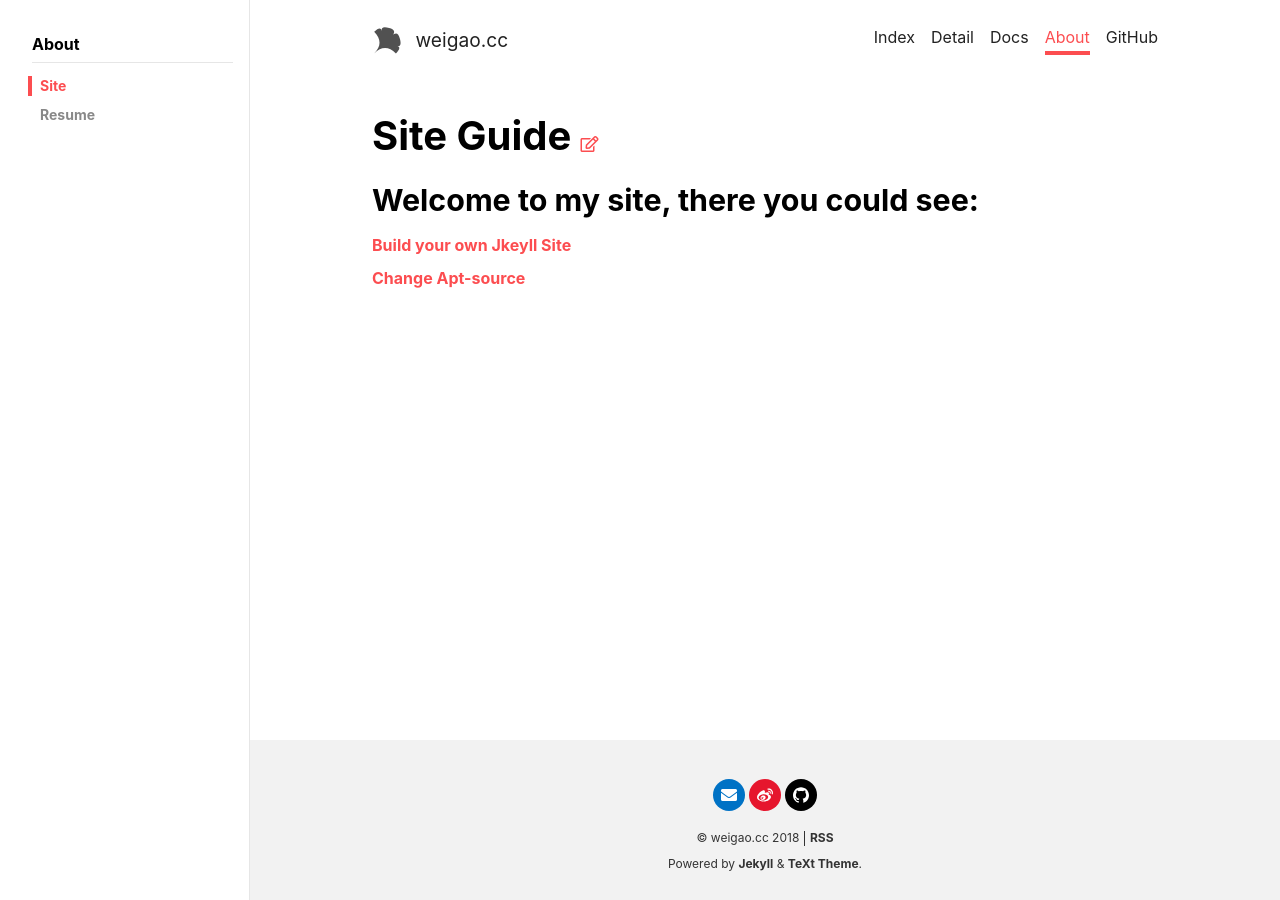
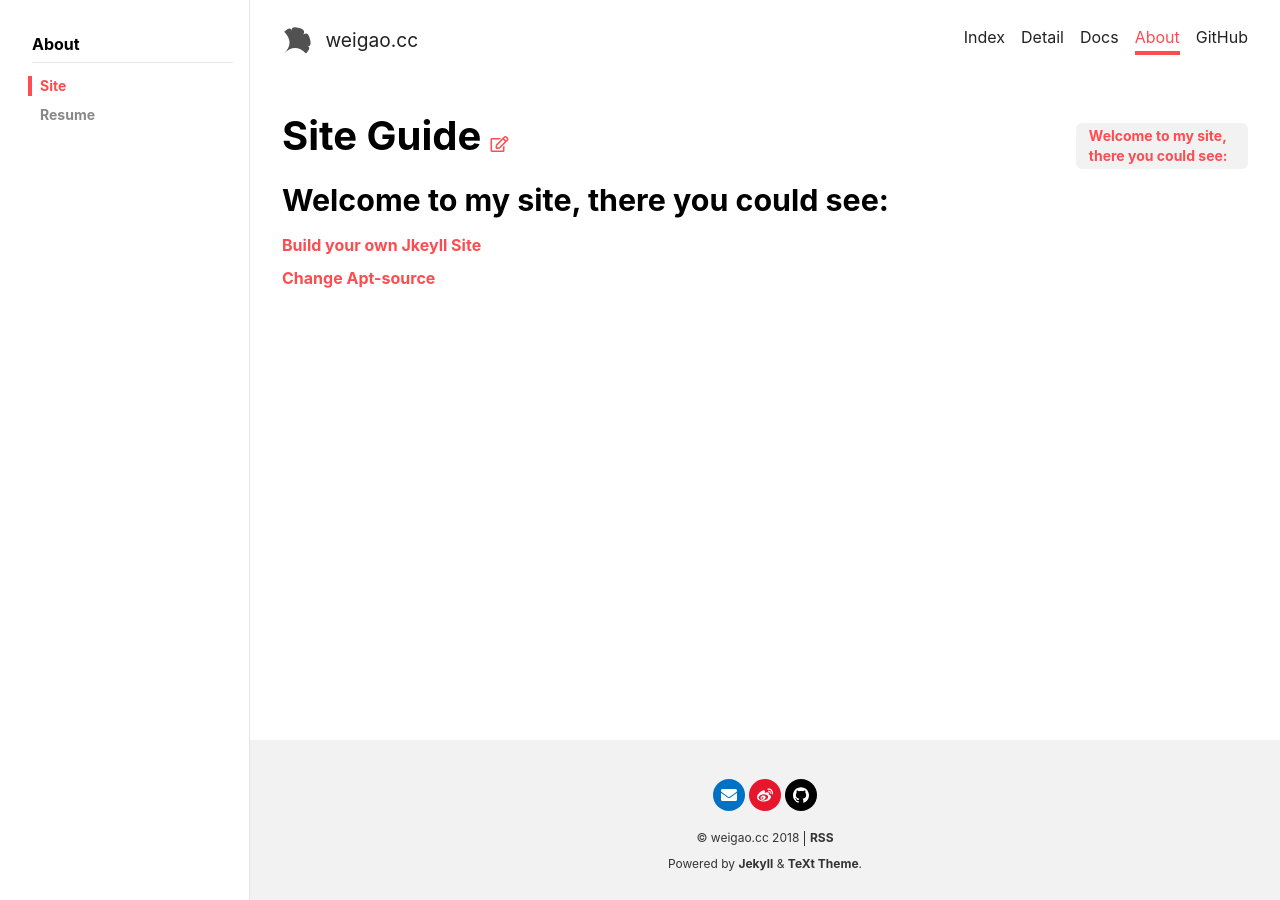
Before and after one commit to chenweigao/jekyll-blog, a Jekyll site: the page built from docs/zh/site_about.md, in a window 1280 px wide. Built offline with Jekyll 4.4.1, drawn with Linux system fonts in a browser that asks for light colours; nearby versions of some CDN libraries.

```diff
--- a/_config.yml
+++ b/_config.yml
@@ -203,13 +203,13 @@ defaults:
   - scope:
       path: "docs/zh"
     values:
-      layout: article
+      layout: page
       sidebar:
         nav: docs-zh
       license: true
       aside:
         toc: true
-      lang: zh
+      lang: en
       show_edit_on_github: true
 
 
```
Also changed, not shown: docs/zh/about.md (renamed from about.md), docs/zh/site_about.md (renamed from site_about.md).
